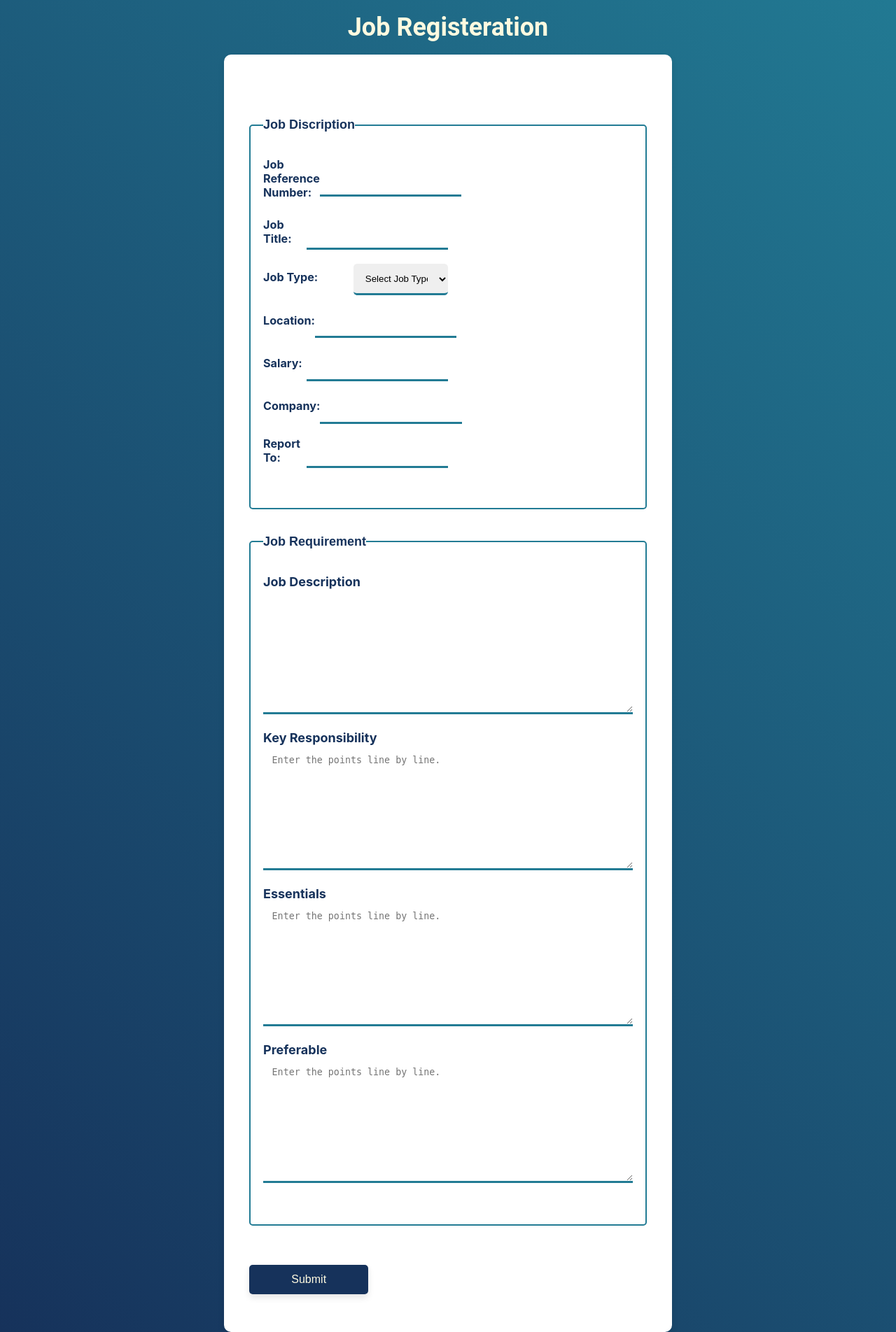
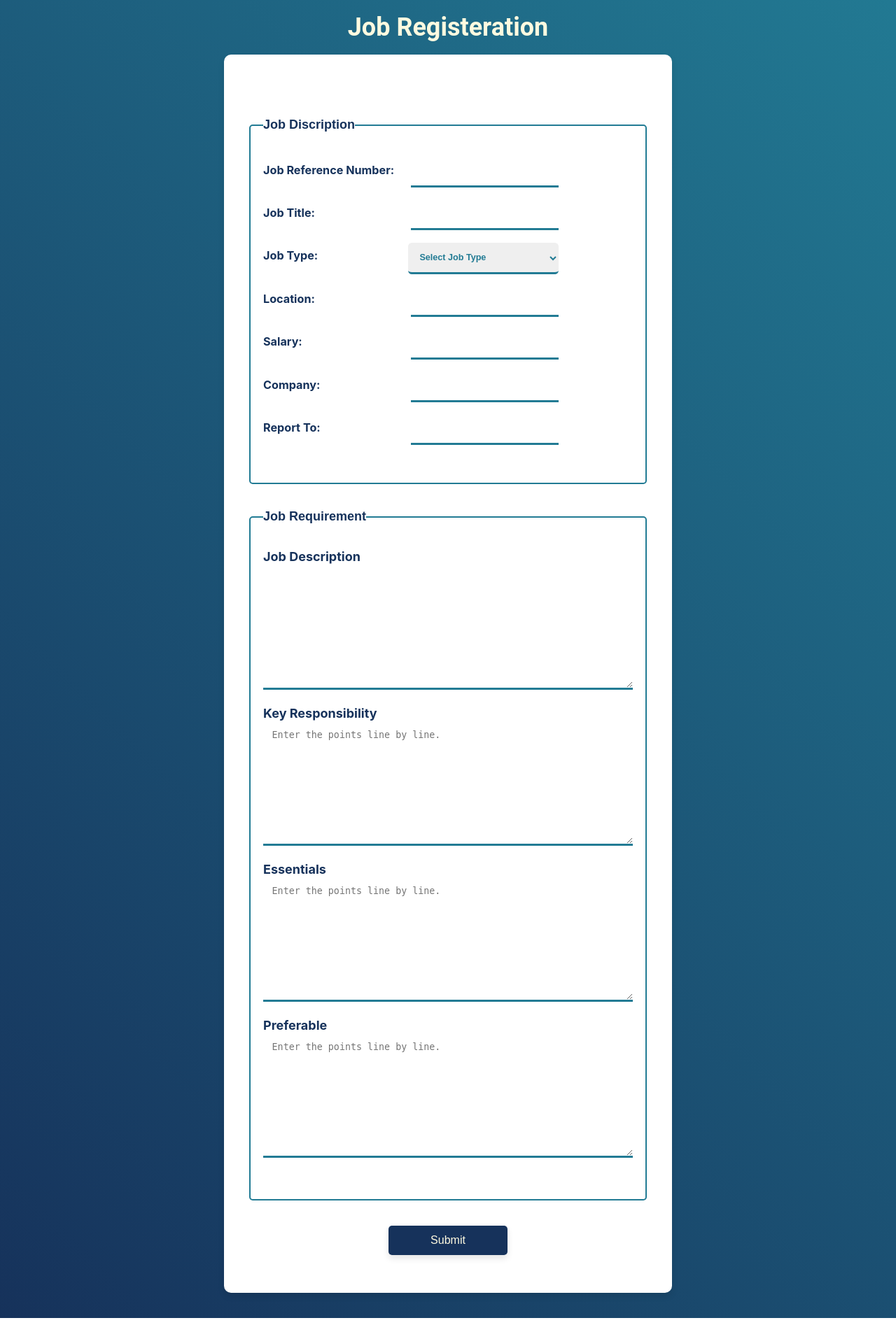
Before and after one commit to Showwaiyan/jobs-adv-website, a PHP site: page /job_create.php in a window 1280 px wide. Shown: the part 81-1985 px from the top of the page at 70% size. Run offline with PHP 8.4, Linux system fonts and the light colour scheme.

Commit message:
style input width to 59% and change select input typography and make button center

```diff
--- a/styles/style.css
+++ b/styles/style.css
@@ -1437,12 +1437,15 @@ main#job-create-main {
 }
 
 main#job-create-main form fieldset.job-description p {
-  width: 50%;
+  width: 80%;
   display: flex;
   flex-direction: row;
   justify-content: space-between;
   align-items: center;
 }
+main#job-create-main form fieldset.job-description p input {
+  width: 50%;
+}
 main#job-create-main form p label {
   width: 50%;
 }
@@ -1451,6 +1454,7 @@ main#job-create-main form p select#jt {
 }
 main#job-create-main button[type="submit"] {
   width: 30%;
+  display: block;
 }
   /* Layout end */
 
@@ -1473,6 +1477,13 @@ body#job-create-body h1{
   color: var(--main-color);
   font-family: var(--poppins-font);
 }
+
+#job-create-main form select {
+  color: var(--secondary-color);
+  font-size: 0.7rem;
+  font-weight: bold;
+}
+
 #job-create-main button[type="submit"] {
   color: var(--main-font-color);
   font-size: 16px;
@@ -1496,13 +1507,14 @@ body#job-create-body h1{
 /* Style start */
 body#job-create-body {
   background:linear-gradient(45deg,var(--main-color), var(--secondary-color));
-  /* padding: 2rem; */
+  padding-bottom: 2rem;
 }
 
 #job-create-main {
   padding: 1rem;
   border-radius: 10px;
   box-shadow: 0 5px 10px rgba(0, 0, 0, 0.1);
+  margin: 1rem 0;
 }
 
 #job-create-main form {
@@ -1536,8 +1548,8 @@ body#job-create-body {
   border-radius: 5px;
   padding: 12px 20px;
   cursor: pointer;
-  margin-top: 20px;
   box-shadow: 0 5px 10px rgba(0, 0, 0, 0.1);
+  margin: auto;
 }
 main#job-create-main form fieldset{
   padding: 2rem 1rem;
```
